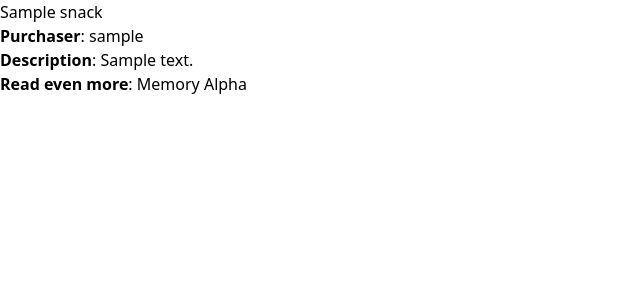
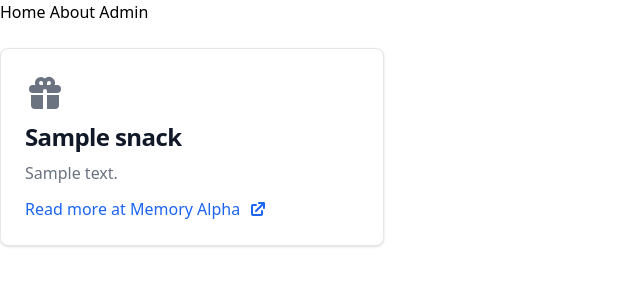
Before and after one commit to mcsadri/snacks_crud, a Django app: page /1/ in a window 1280 px wide. Shown: the top 300 px of the page, without its empty margins (0-640 px from the left). Run offline with Django 4.2, Linux system fonts and the light colour scheme; tables that the repository leaves empty hold one stand-in row (values such as "Sample post"); some libraries are stand-ins or nearby versions.

Commit message:
adds nav bar, about.html, and flowbite component card styling to snack_detail.html

```diff
--- a/snacks/urls.py
+++ b/snacks/urls.py
@@ -1,8 +1,9 @@
 from django.urls import path
-from .views import SnackListView, SnackDetailView
+from .views import SnackListView, SnackDetailView, SnackAboutView
 
 
 urlpatterns = [
     path('', SnackListView.as_view(), name='snack_list'),
     path('<int:pk>/', SnackDetailView.as_view(), name='snack_detail'),
+    path('about', SnackAboutView.as_view(), name='snack_about'),
 ]
--- a/snacks/views.py
+++ b/snacks/views.py
@@ -1,4 +1,4 @@
-from django.views.generic import ListView, DetailView
+from django.views.generic import ListView, DetailView, TemplateView
 from .models import Snack
 
 
@@ -12,3 +12,7 @@ class SnackListView(ListView):
 class SnackDetailView(DetailView):
     template_name = "snack_detail.html"
     model = Snack
+
+
+class SnackAboutView(TemplateView):
+    template_name = 'about.html'
--- a/static/src/output.css
+++ b/static/src/output.css
@@ -1134,6 +1134,14 @@ input:checked + .toggle-bg {
   height: 1.5rem;
 }
 
+.h-10 {
+  height: 2.5rem;
+}
+
+.h-5 {
+  height: 1.25rem;
+}
+
 .w-1\/2 {
   width: 50%;
 }
@@ -1144,6 +1152,14 @@ input:checked + .toggle-bg {
 
 .w-64 {
   width: 16rem;
+}
+
+.w-10 {
+  width: 2.5rem;
+}
+
+.w-5 {
+  width: 1.25rem;
 }
 
 .max-w-sm {
@@ -1570,6 +1586,10 @@ input:checked + .toggle-bg {
   color: rgb(17 24 39 / var(--tw-text-opacity));
 }
 
+.hover\:underline:hover {
+  text-decoration-line: underline;
+}
+
 .focus\:outline-none:focus {
   outline: 2px solid transparent;
   outline-offset: 2px;
--- /dev/null
+++ b/templates/about.html
@@ -0,0 +1,6 @@
+{%  extends 'base.html' %}
+
+{% block content %}
+    <h1>About</h1>
+    <p>Never leave Sector 001 without your food replicator.</p>
+{% endblock content %}
--- a/templates/base.html
+++ b/templates/base.html
@@ -17,7 +17,13 @@
 </head>
 <body>
 
-{#    <h1>Boldy Go Snacks:</h1>#}
+    <nav>
+        <a href="{% url 'snack_list' %}">Home</a>
+        <a href="{% url 'snack_about' %}">About</a>
+        <a href="{% url 'admin:index' %}" target="_blank">Admin</a>
+    </nav>
+
+    <br>
 
     {% block content %}
 
--- a/templates/snack_detail.html
+++ b/templates/snack_detail.html
@@ -2,11 +2,24 @@
 
 {% block content %}
 
-    <div>
-        <h2>{{ snack.title }}</h2>
-        <p><b>Purchaser</b>: {{ snack.purchaser }}</p>
-        <p><b>Description</b>: {{ snack.description }}</p>
-        <p><b>Read even more</b>: <a href="{{ snack.info_url }}">Memory Alpha</a></p>
+{#    <div>#}
+{#        <h2>{{ snack.title }}</h2>#}
+{#        <p><b>Purchaser</b>: {{ snack.purchaser }}</p>#}
+{#        <p><b>Description</b>: {{ snack.description }}</p>#}
+{#        <p><b>Read even more</b>: <a href="{{ snack.info_url }}">Memory Alpha</a></p>#}
+{#    </div>#}
+
+
+    <div class="max-w-sm p-6 bg-white border border-gray-200 rounded-lg shadow dark:bg-gray-800 dark:border-gray-700">
+        <svg class="w-10 h-10 mb-2 text-gray-500 dark:text-gray-400" aria-hidden="true" fill="currentColor" viewBox="0 0 20 20" xmlns="http://www.w3.org/2000/svg"><path fill-rule="evenodd" d="M5 5a3 3 0 015-2.236A3 3 0 0114.83 6H16a2 2 0 110 4h-5V9a1 1 0 10-2 0v1H4a2 2 0 110-4h1.17C5.06 5.687 5 5.35 5 5zm4 1V5a1 1 0 10-1 1h1zm3 0a1 1 0 10-1-1v1h1z" clip-rule="evenodd"></path><path d="M9 11H3v5a2 2 0 002 2h4v-7zM11 18h4a2 2 0 002-2v-5h-6v7z"></path></svg>
+        <a href="{{ snack.info_url }}" target="_blank">
+            <h5 class="mb-2 text-2xl font-semibold tracking-tight text-gray-900 dark:text-white">{{ snack.title }}</h5>
+        </a>
+        <p class="mb-3 font-normal text-gray-500 dark:text-gray-400">{{ snack.description }}</p>
+        <a href="{{ snack.info_url }}" class="inline-flex items-center text-blue-600 hover:underline" target="_blank">
+            Read more at Memory Alpha
+            <svg class="w-5 h-5 ml-2" fill="currentColor" viewBox="0 0 20 20" xmlns="http://www.w3.org/2000/svg"><path d="M11 3a1 1 0 100 2h2.586l-6.293 6.293a1 1 0 101.414 1.414L15 6.414V9a1 1 0 102 0V4a1 1 0 00-1-1h-5z"></path><path d="M5 5a2 2 0 00-2 2v8a2 2 0 002 2h8a2 2 0 002-2v-3a1 1 0 10-2 0v3H5V7h3a1 1 0 000-2H5z"></path></svg>
+        </a>
     </div>
 
 {%  endblock content %}
```
